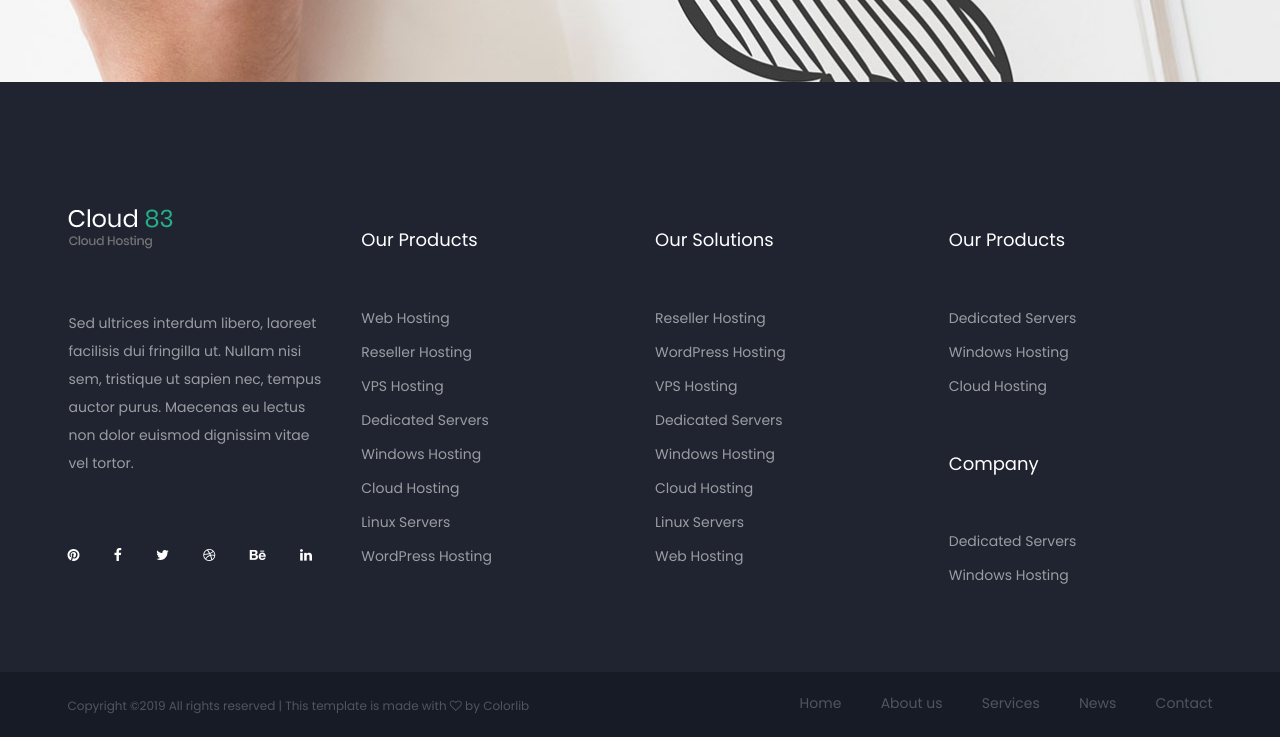
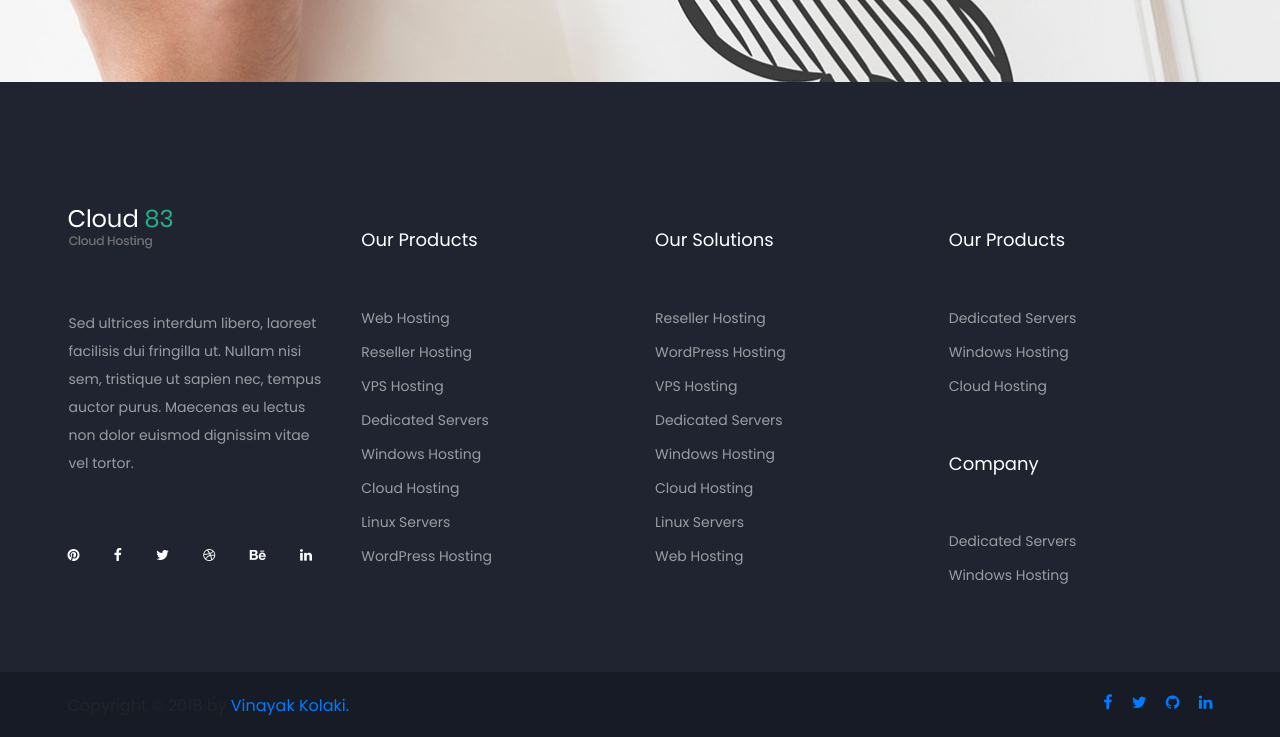
Before and after one commit to Vinayak2896/VinayakBlog.github.io, a plain HTML site: page index.html in a window 1280 px wide. Shown: the part 3737-4474 px from the top of the page. Drawn offline with Linux system fonts and the light colour scheme.

Commit message:
Update index.html

```diff
--- a/index.html
+++ b/index.html
@@ -357,19 +357,17 @@
 	<footer class="footer-section">
 		<div class="container">
 			<div class="footer-nav">
-				<ul>
-					<li><a href="home.html">Home</a></li>
-					<li><a href="about.html">About us</a></li>
-					<li><a href="service.html">Services</a></li>
-					<li><a href="blog.html">News</a></li>
-					<li><a href="contact.html">Contact</a></li>
-				</ul>
+				<div class="social-links" style="word-spacing: 15px;">
+
+							<a href="https://www.facebook.com/rider.vinayak"><i class="fa fa-facebook"></i></a>
+							<a href=""><i class="fa fa-twitter"></i></a>
+							<a href="https://github.com/vinayak280496"><i class="fa fa-github"></i></a>
+
+							<a href="https://www.linkedin.com/in/vinayak-kolaki-b7a98b121/"><i class="fa fa-linkedin"></i></a>
+						</div>
 			</div>
 			<div class="copyright">
-				<p><!-- Link back to Colorlib can't be removed. Template is licensed under CC BY 3.0. -->
-Copyright &copy;<script>document.write(new Date().getFullYear());</script> All rights reserved | This template is made with <i class="fa fa-heart-o" aria-hidden="true"></i> by <a href="https://colorlib.com" target="_blank">Colorlib</a>
-<!-- Link back to Colorlib can't be removed. Template is licensed under CC BY 3.0. -->
-</p>
+						Copyright &copy; 2018 by <a href="#" target="_blank"> Vinayak Kolaki.</a>
 			</div>
 		</div>
 	</footer>
```
